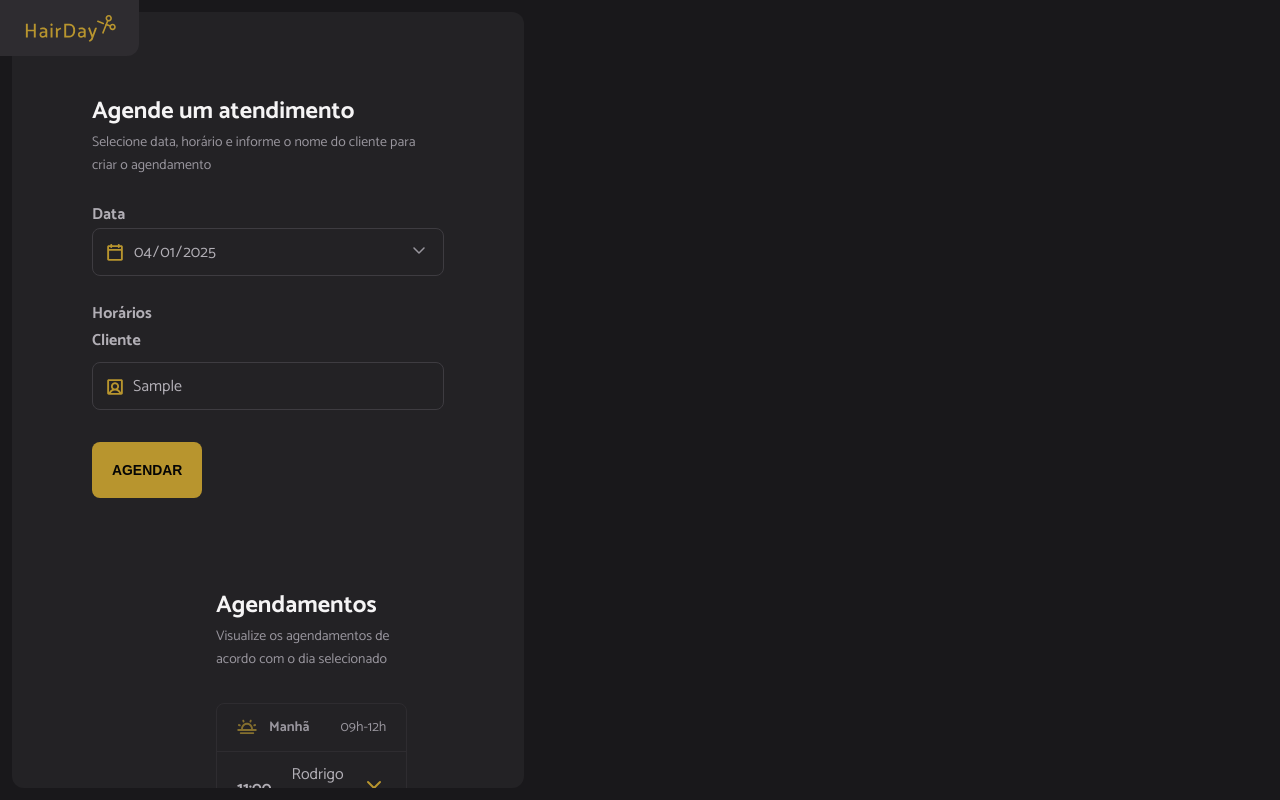
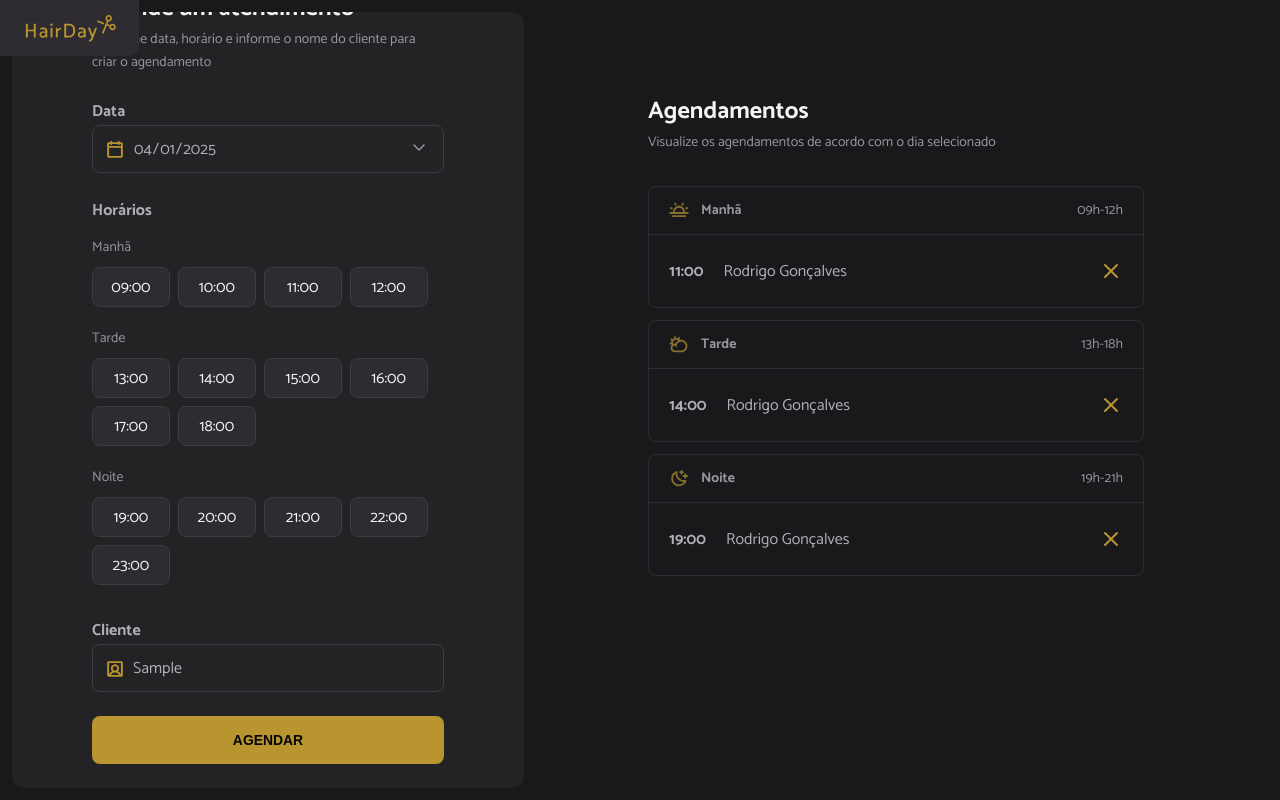
Before and after one commit to devjuniorhanun/ProjetoHairDay, a website built with webpack: page index.html in a window 1280 px wide. Both pictures are taken after typing "Sample" into the empty fields and a click on the button "AGENDAR". Built offline with nearby package versions, Linux system fonts and the light colour scheme.

Commit message:
Recebendo a Data o Horário e o Nome do Cliente

```diff
--- a/src/js/main.js
+++ b/src/js/main.js
@@ -10,4 +10,6 @@
 
 // JS
 import "../modules/form/submit.js"
+import "../modules/form/date-change.js"
+
 import "../modules/page-load.js"
--- /dev/null
+++ b/src/modules/form/date-change.js
@@ -0,0 +1,7 @@
+import { schedulesDay } from "../schedules/load"
+
+// Select o input de data
+const selectedDate = document.getElementById("date")
+
+// Recarregando a lista de Horários quando o input de data mudar
+selectedDate.onchange = () => schedulesDay()
--- /dev/null
+++ b/src/modules/form/hours-click.js
@@ -0,0 +1,14 @@
+export function hoursClick(){
+  const hours = document.querySelectorAll(".hour-available")
+
+  hours.forEach(( available ) => {
+   available.addEventListener("click", (selected) => {
+    // Remove a classe hour-selected de todos os horários não selecionados
+    hours.forEach(( hour ) => {
+      hour.classList.remove("hour-selected")
+    })
+    // Adiciona a classe hour-selected ao horário selecionado
+    selected.target.classList.add("hour-selected")
+   })
+  })
+}
--- /dev/null
+++ b/src/modules/form/hours-load.js
@@ -0,0 +1,50 @@
+import dayjs from "dayjs";
+import { openingHours } from "../../utils/opening-hours";
+import { hoursClick } from "./hours-click";
+
+const hours = document.getElementById("hours");
+
+export function hoursLoad({ date }) {
+  // Limpa a lista de horários
+  hours.innerHTML = "";
+
+  //Map para recuperar cada hora da API
+  const opeing = openingHours.map((hour) => {
+    //Recupera somente a hora, fazendo um split para desestruturar
+    const [scheduleHour] = hour.split(":");
+
+    // Verifica se esta no passado
+    const isHourPast = dayjs(date).add(scheduleHour, "hour").isAfter(dayjs());
+
+    return {
+      hour,
+      available: isHourPast,
+    };
+  });
+  //Map para retornar o valor da hora
+  opeing.forEach(({ hour, available }) => {
+    const li = document.createElement("li");
+    li.classList.add("hour");
+    li.classList.add(available ? "hour-available" : "hour-unavailable");
+    li.textContent = hour;
+
+    if (hour === "09:00") {
+      hourHeaderAdd("Manhã");
+    } else if (hour === "13:00") {
+      hourHeaderAdd("Tarde");
+    } else if (hour === "19:00") {
+      hourHeaderAdd("Noite");
+    }
+
+    hours.appendChild(li);
+  });
+  // Adiciona o evento de clique nos horários disponíveis
+  hoursClick();
+}
+
+function hourHeaderAdd(title) {
+  const header = document.createElement("li");
+  header.classList.add("hour-period");
+  header.textContent = title;
+  hours.appendChild(header);
+}
--- a/src/modules/form/submit.js
+++ b/src/modules/form/submit.js
@@ -1,18 +1,20 @@
 // Importando dayjs
-import dayjs from "dayjs"
+import dayjs from "dayjs";
 
 // Recuperando o elemento do formulário
-const form = document.querySelector("form")
+const form = document.querySelector("form");
+// Recuperando o nome do cliente
+const clientName = document.getElementById("client");
 // Recuerando o elemento do campo de data
-const selectedDate = document.getElementById("date")
+const selectedDate = document.getElementById("date");
 
 //************************* */
 //Carrega a data atual
-const inputToday = dayjs(new Date()).format("YYYY-MM-DD")
+const inputToday = dayjs(new Date()).format("YYYY-MM-DD");
 //Data atual para o input
-selectedDate.value = inputToday
+selectedDate.value = inputToday;
 //Define a data minima como data atual
-selectedDate.min   = inputToday
+selectedDate.min = inputToday;
 //************************* */
 
 // Recuperando as informações do formulário, através do evento de submit
@@ -20,6 +22,37 @@
 // O evento é passado como parâmetro para a função de callback
 form.onsubmit = async (event) => {
   // Previne o comportamento padrão do formulário
-  event.preventDefault()
+  event.preventDefault();
 
-}
+  try {
+    // Recuperando o nome do cliente
+    const name = clientName.value.trim();
+    if(name === "") {
+      return alert("Preencha o nome do cliente");
+    }
+    // Recuperando a horario selecionado
+    const hourSelected = document.querySelector(".hour-selected");
+
+    // Verificando se o horário foi selecionado
+    if(!hourSelected) {
+      return alert("Selecione um horário");
+    }
+    // Recuperando o horário selecionado
+    const [hour] = hourSelected.innerHTML.split(":");
+
+    // Inserindo o horário no formato correto
+    const when = dayjs(selectedDate.value).add(hour, "hour")
+
+    // Gerando um Id
+    const id =  new Date().getTime();
+
+    console.log({
+      id,
+      name,
+      when,
+    });
+  } catch (error) {
+    alert("Não foi possível realizar o agendamento");
+    console.log(error);
+  }
+};
--- a/src/modules/page-load.js
+++ b/src/modules/page-load.js
@@ -1,4 +1,6 @@
-document.addEventListener("DOMContentLoaded", function(){
-//console.log("DOM ESTA PRONTO!")
+import { schedulesDay } from "./schedules/load";
 
-})
+document.addEventListener("DOMContentLoaded", function () {
+  //console.log("DOM ESTA PRONTO!")
+  schedulesDay();
+});
--- /dev/null
+++ b/src/modules/schedules/load.js
@@ -0,0 +1,10 @@
+import { hoursLoad } from "../form/hours-load";
+
+//seleciona o input de data
+const selectedDate = document.getElementById("date");
+
+export function schedulesDay(){
+   //Obtem a data do input
+   const date = selectedDate.value
+  hoursLoad( { date });
+}
--- a/src/utils/opening-hours.js
+++ b/src/utils/opening-hours.js
@@ -1,5 +1,5 @@
 export const openingHours = [
-  "9:00",
+  "09:00",
   "10:00",
   "11:00",
   "12:00",
```
Also changed, not shown: index.html (+1 -62 lines), dist/index.html, dist/main.js.
